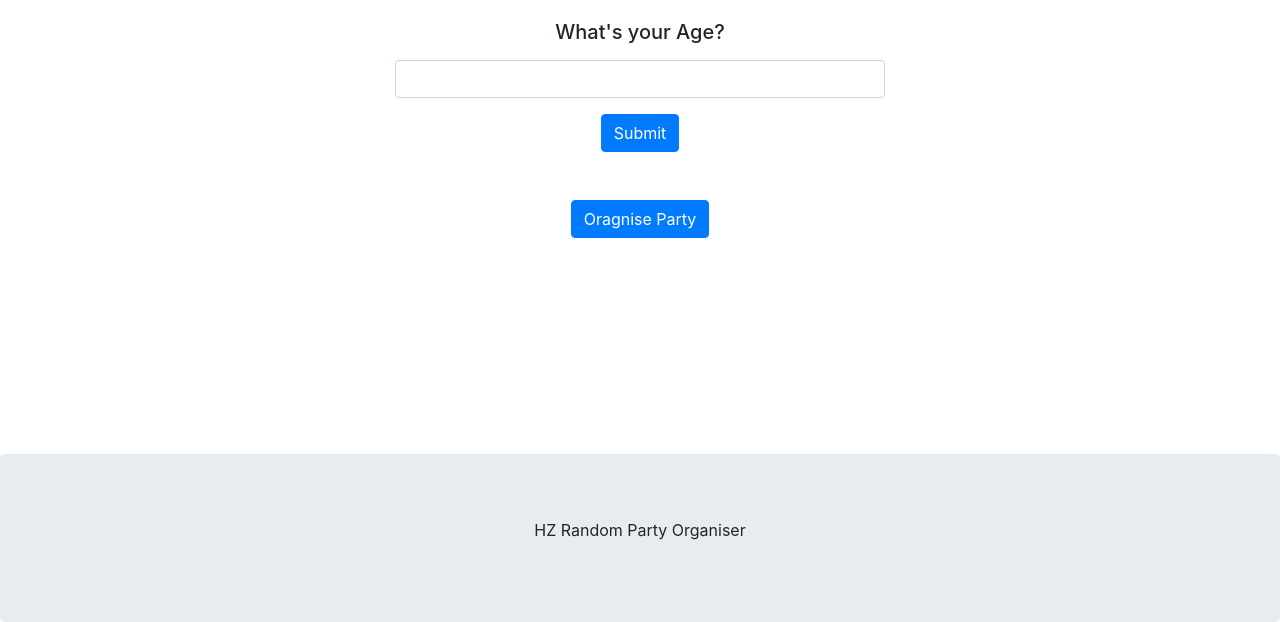
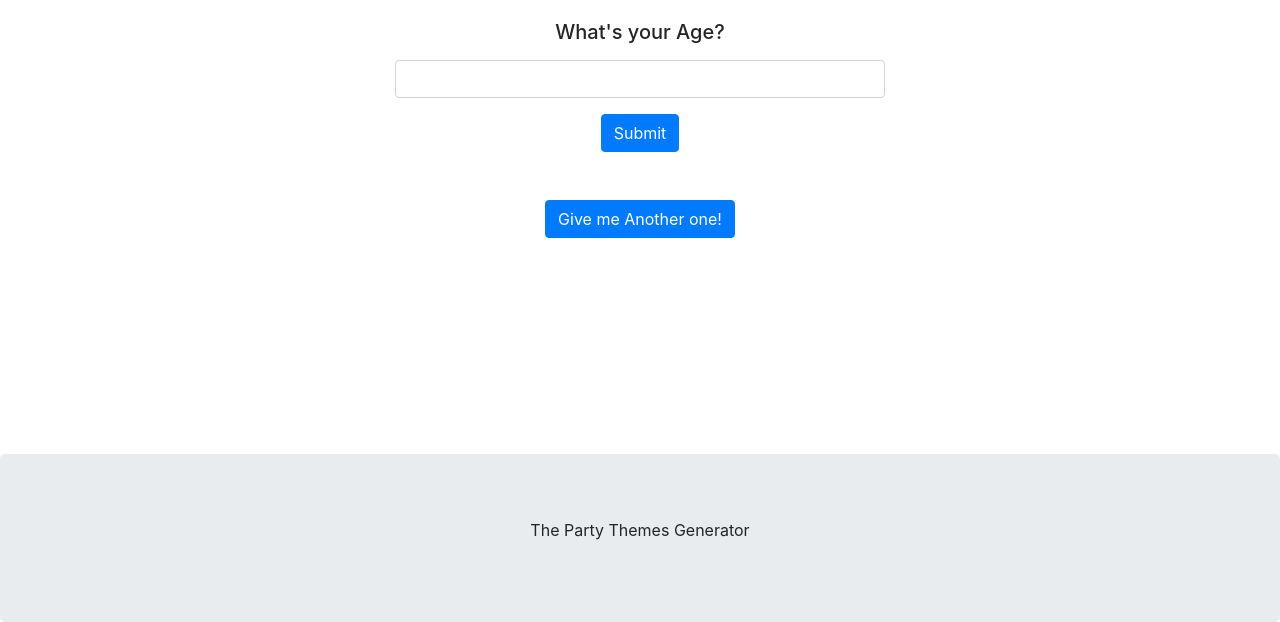
Before and after one commit to HifzaZaheer96/QAC-SFIA-2, a Flask app: page / in a window 1280 px wide. Shown: the part 324-946 px from the top of the page. Run offline with Flask 2, Linux system fonts and the light colour scheme; data that the repository does not hold is empty; some libraries are stand-ins or nearby versions.

Commit message:
updated index and readme

```diff
--- a/service_1/application/templates/index.html
+++ b/service_1/application/templates/index.html
@@ -28,7 +28,7 @@
             </h5>
             <br>
             <center><button class="btn btn-primary"  onclick="window.location.reload();">
-                Oragnise Party
+                Give me Another one!
             </button>
         </center>
 
--- a/service_1/application/templates/layout.html
+++ b/service_1/application/templates/layout.html
@@ -48,7 +48,7 @@
         {% block body %}{% endblock %}
     </div>
     <div class="jumbotron text-center" style="margin-bottom:0">
-      <p>HZ Random Party Organiser</p>
+      <p>The Party Themes Generator</p>
     </div>
 </body>
 </html>
```
Also changed, not shown: README.md.
